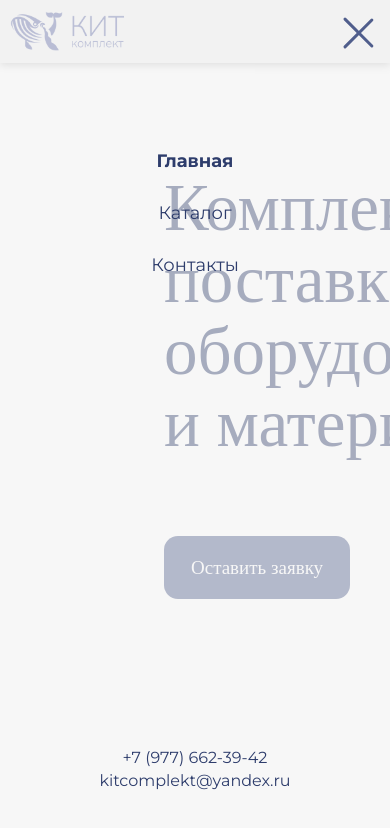
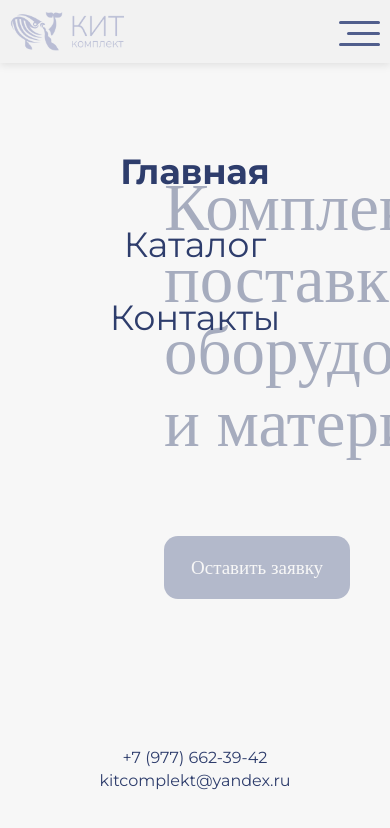
Before and after one commit to mega-nastyxa/Kit_simple, a plain HTML site: page index.html in a window 390 px wide. Both pictures are taken after a click on the element 359 px from the left and 33 px from the top of the page. Drawn offline with Linux system fonts and the light colour scheme; a web font is replaced by a local one.

Commit message:
contacts in column

```diff
--- a/css/header.css
+++ b/css/header.css
@@ -41,6 +41,7 @@
     font-size: 21px;
     text-align: right;
     margin-bottom: 4px;
+    flex-direction: column;
 }
 
 
@@ -114,6 +115,10 @@
         display: none;
     }
 
+    .menu__list-link {
+        font-size: 35px;
+    }
+
     .header__contacts {
         display: none;
     }
--- a/css/main.css
+++ b/css/main.css
@@ -21,9 +21,6 @@ html, body {
     height: 542px;
 }
 
-/* .container-main {
-    padding-left: 270px;
-} */
 .main__supply {
     display: flex;
     justify-content: space-between;
--- a/main.js
+++ b/main.js
@@ -1,5 +1,9 @@
 document.querySelector('.burger').addEventListener('click', function() {
     this.classList.toggle('active');
     document.querySelector('.menu').classList.toggle('open');
+})
+
+document.querySelector('.burger').addEventListener('click', function() {
+    this.classList.toggle('active');
     document.querySelector('.header__contacts').classList.toggle('open');
 })
```
Also changed, not shown: index.html (+0 -2 lines).
